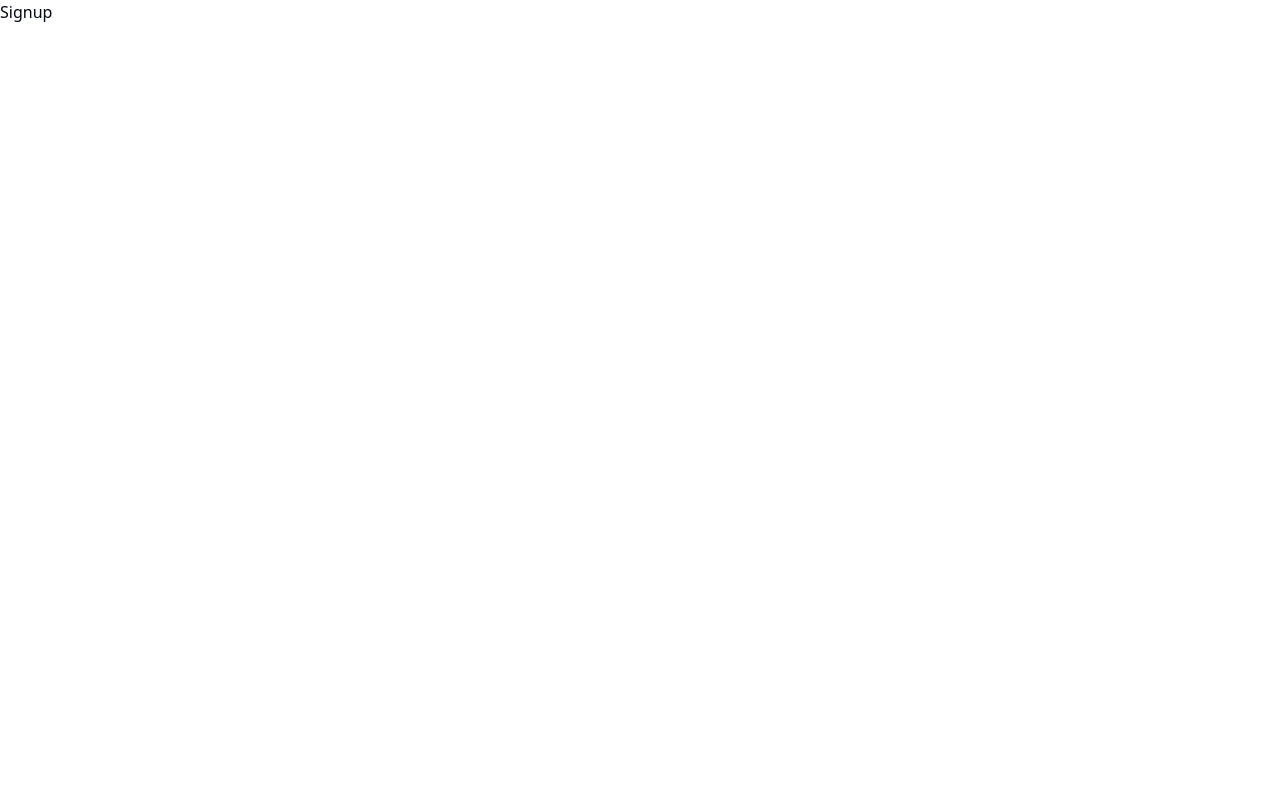
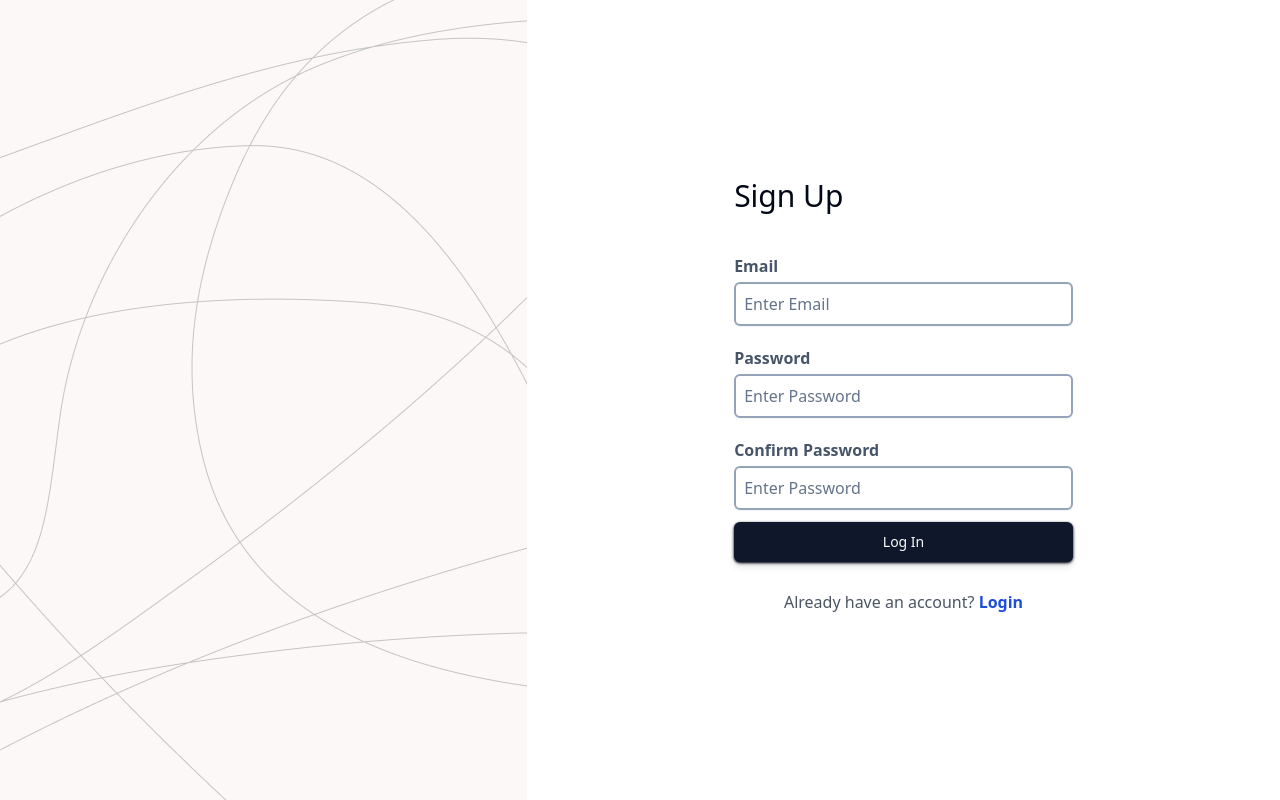
Before and after one commit to faizan-20/project-management-client, a React (Vite) app: page /register in a window 1280 px wide. Built offline with nearby package versions, Linux system fonts and the light colour scheme.

Commit message:
Sign up page setup

```diff
--- a/src/components/Signup.tsx
+++ b/src/components/Signup.tsx
@@ -1,3 +1,83 @@
+import { Label } from "@radix-ui/react-label";
+import { Input } from "./ui/input";
+import { Button } from "./ui/button";
+import { Link } from "react-router-dom";
+import { useState } from "react";
+
 export default function Signup() {
-  return <div>Signup</div>;
+  const [email, setEmail] = useState("");
+  const [password, setPassword] = useState("");
+
+  const submitHandler = (e: React.ChangeEvent<HTMLFormElement>) => {
+    e.preventDefault();
+  };
+
+  return (
+    <div className="flex h-screen">
+      <div className="flex-[0.7] bg-hero-image2 hidden sm:block"></div>
+      <div className="flex-1 bg-hero flex justify-center items-center sm:bg-none bg-hero-image2">
+        <div className="lg:flex-[0.45] md:flex-[0.7]">
+          <div className="text-3xl mb-10">Sign Up</div>
+          <form className="flex flex-col" onSubmit={submitHandler}>
+            <div className="flex flex-col">
+              <Label htmlFor="email" className="text-slate-600 pb-1 font-bold">
+                Email
+              </Label>
+              <Input
+                name="email"
+                id="email"
+                placeholder="Enter Email"
+                type="text"
+                className="py-5 px-2 text-md border-slate-400 border-2 focus:border-slate-600"
+                onChange={(e) => setEmail(e.target.value)}
+              />
+            </div>
+            <div className="my-5 flex flex-col">
+              <Label
+                htmlFor="password"
+                className="text-slate-600 pb-1 font-bold"
+              >
+                Password
+              </Label>
+              <Input
+                name="password"
+                id="password"
+                placeholder="Enter Password"
+                type="password"
+                className="py-5 px-2 text-md border-slate-400 border-2 focus:border-slate-600"
+                onChange={(e) => setPassword(e.target.value)}
+              />
+            </div>
+            <div className="flex flex-col">
+              <Label
+                htmlFor="password"
+                className="text-slate-600 pb-1 font-bold"
+              >
+                Confirm Password
+              </Label>
+              <Input
+                name="password"
+                id="password"
+                placeholder="Enter Password"
+                type="password"
+                className="py-5 px-2 text-md border-slate-400 border-2 focus:border-slate-600"
+                onChange={(e) => setPassword(e.target.value)}
+              />
+            </div>
+            <Button className="my-3 p-5 drop-shadow-md shadow-slate-950">
+              Log In
+            </Button>
+          </form>
+          <div className="flex flex-col items-center text-gray-600">
+            <div className="mt-4 mb-2">
+              Already have an account?{" "}
+              <span className="text-blue-700 font-bold">
+                <Link to="/login">Login</Link>
+              </span>
+            </div>
+          </div>
+        </div>
+      </div>
+    </div>
+  );
 }
```
